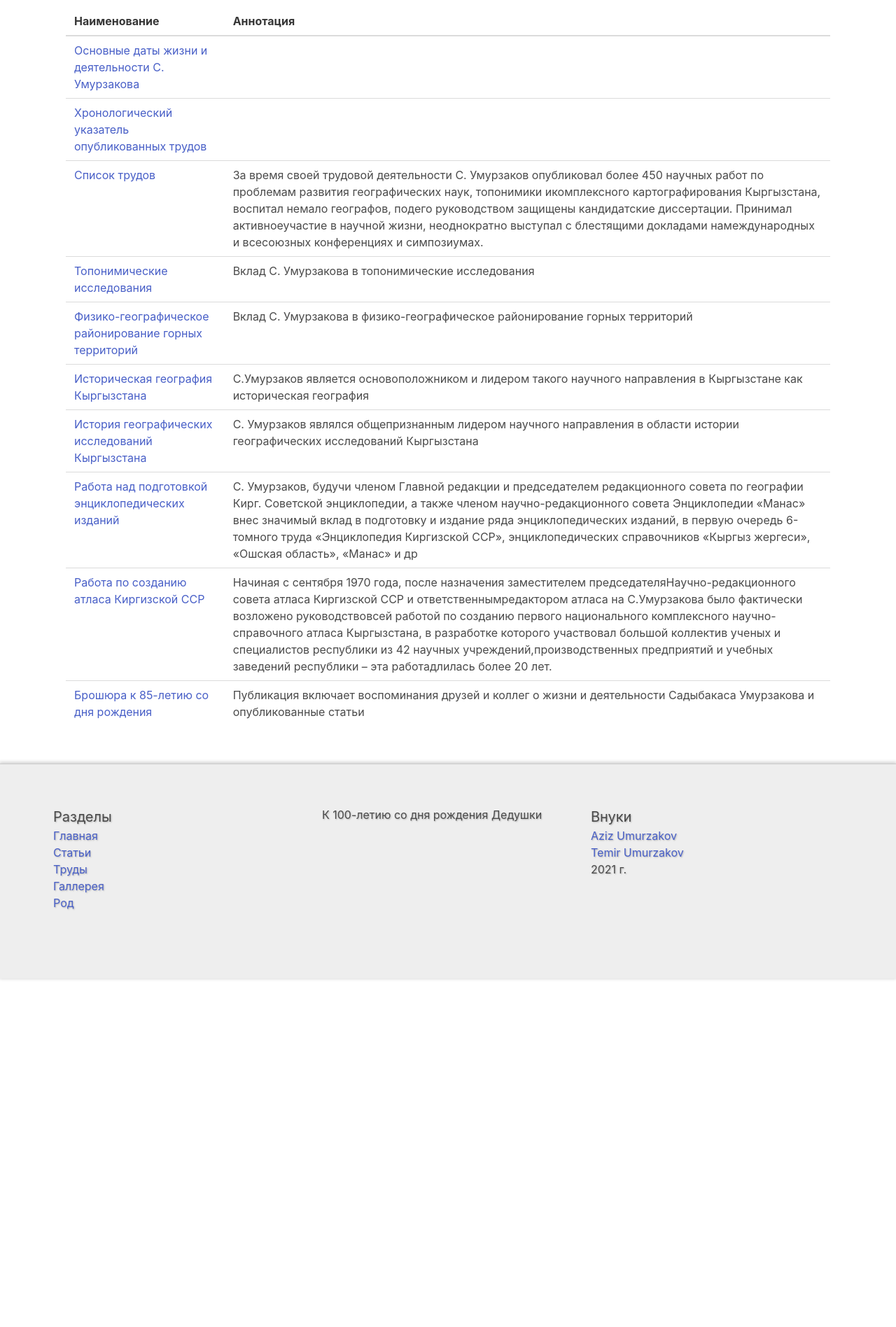
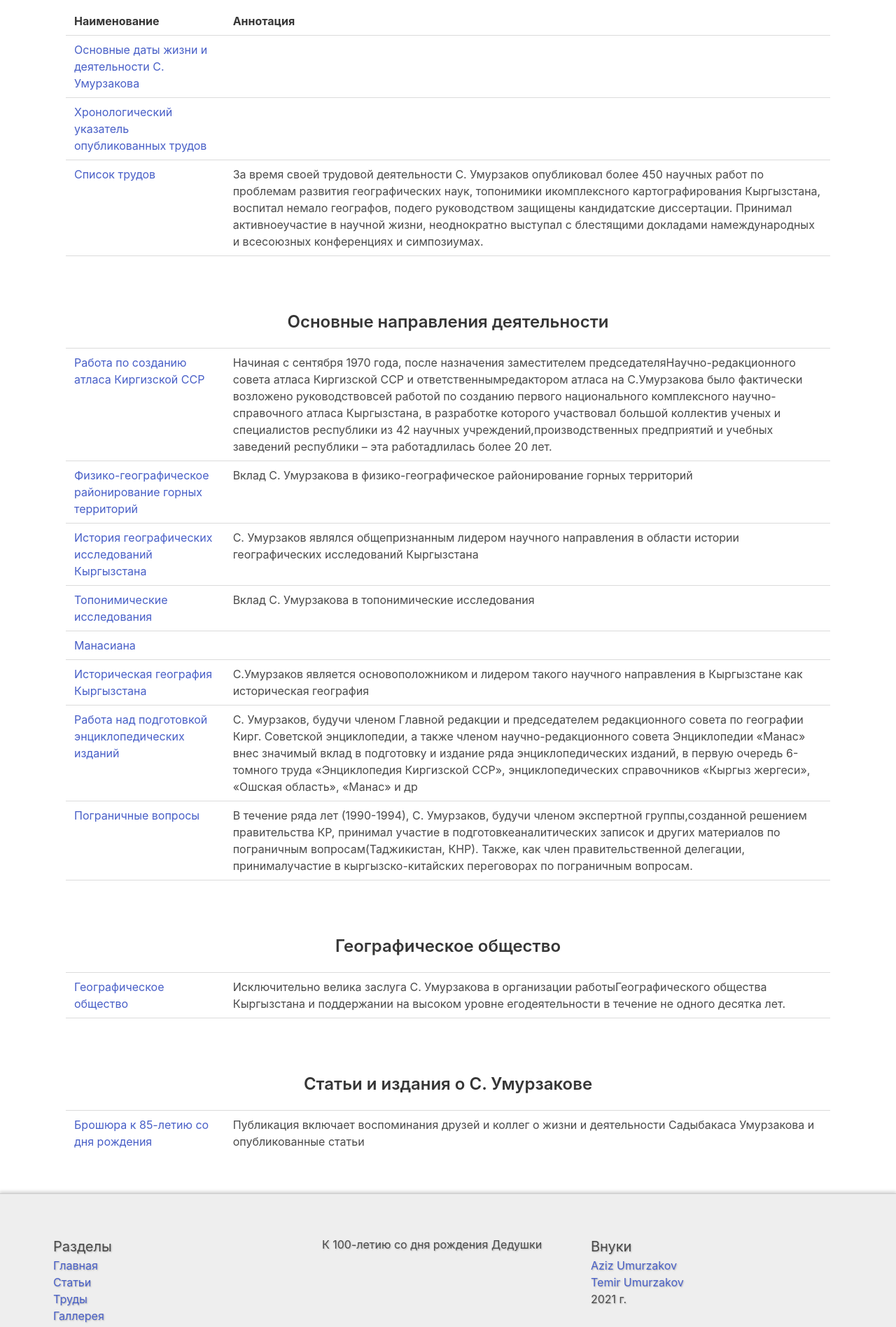
Before and after one commit to tumurzakov/sadybakas, a Jekyll site: the page built from articles.markdown, in a window 1280 px wide. Shown: the part 375-2271 px from the top of the page at 70% size. Built offline with Jekyll 4.4.1, drawn with Linux system fonts in a browser that asks for light colours; before the commit the page ends 1773 px from its top, so only the background shows below that.

Commit message:
Documents added

```diff
--- a/_sass/body.scss
+++ b/_sass/body.scss
@@ -1,2 +1,7 @@
 .body {
 }
+
+table .subsection {
+    padding-top: 80px !important;
+    text-align: center !important;
+}
--- a/articles.markdown
+++ b/articles.markdown
@@ -2,15 +2,93 @@
 layout: default
 ---
 
-|**Наименование**|**Аннотация**|
-|---|---|
-|[Основные даты жизни и деятельности С. Умурзакова](/files/Основные даты жизни и деятельности С.pdf)||
-|[Хронологический указатель опубликованных трудов](/files/Хронологический указатель опубликованных трудов.pdf)||
-|[Список трудов](/files/Список трудов.pdf)|За   время   своей   трудовой   деятельности   С.   Умурзаков   опубликовал   более   450 научных   работ   по   проблемам   развития   географических   наук,   топонимики   икомплексного картографирования Кыргызстана, воспитал немало географов, подего   руководством   защищены   кандидатские   диссертации.   Принимал   активноеучастие   в   научной  жизни,   неоднократно   выступал  с  блестящими  докладами намеждународных и всесоюзных конференциях и симпозиумах. |
-|[Топонимические исследования](/articles/toponomy_research)|Вклад С. Умурзакова в топонимические исследования|
-|[Физико-географическое районирование горных территорий](/articles/physic_geographic_districting)|Вклад С. Умурзакова в физико-географическое районирование горных территорий|
-|[Историческая география Кыргызстана](/articles/historic_geography)|С.Умурзаков является основоположником и лидером такого научного направления в Кыргызстане как историческая география|
-|[История географических исследований Кыргызстана](/articles/geography_history)|С. Умурзаков являлся общепризнанным лидером научного направления в области истории географических исследований Кыргызстана|
-|[Работа над подготовкой энциклопедических изданий](/files/Работа над подготовкой энциклопедических изданий.pdf)|С. Умурзаков, будучи членом Главной редакции и председателем редакционного совета по географии Кирг. Советской энциклопедии, а также членом научно-редакционного совета Энциклопедии «Манас» внес значимый вклад в подготовку и издание ряда энциклопедических изданий, в первую очередь 6-томного труда «Энциклопедия Киргизской ССР», энциклопедических справочников «Кыргыз жергеси», «Ошская область», «Манас» и др|
-|[Работа по созданию атласа Киргизской ССР](/files/Работа по созданию атласа Киргизской ССР.pdf)|Начиная с сентября 1970 года, после назначения заместителем председателяНаучно-редакционного   совета   атласа   Киргизской   ССР   и   ответственнымредактором атласа на С.Умурзакова было фактически возложено руководствовсей   работой   по   созданию   первого   национального   комплексного   научно-справочного атласа Кыргызстана, в разработке которого участвовал большой коллектив ученых   и   специалистов   республики   из   42   научных   учреждений,производственных предприятий и учебных заведений республики – эта работадлилась более 20 лет.|
-|[Брошюра к 85-летию со дня рождения](/files/Брошюра об С.Умурзакове 2006.pdf)|Публикация включает воспоминания друзей и коллег о жизни и деятельности Садыбакаса Умурзакова и опубликованные статьи|
+<table>
+    <tr>
+        <th>Наименование</th>
+        <th>Аннотация</th>
+    </tr>
+    <tr>
+        <td><a href="/files/Основные даты жизни и деятельности С.pdf">Основные даты жизни и деятельности С. Умурзакова</a></td>
+        <td></td>
+    </tr>
+
+    <tr>
+        <td><a href="/files/Хронологический указатель опубликованных трудов.pdf">Хронологический указатель опубликованных трудов</a></td>
+        <td></td>
+    </tr>
+
+    <tr>
+        <td><a href="/files/Список трудов.pdf">Список трудов</a></td>
+        <td>За   время   своей   трудовой   деятельности   С.   Умурзаков   опубликовал   более   450 научных   работ   по   проблемам   развития   географических   наук,   топонимики   икомплексного картографирования Кыргызстана, воспитал немало географов, подего   руководством   защищены   кандидатские   диссертации.   Принимал   активноеучастие   в   научной  жизни,   неоднократно   выступал  с  блестящими  докладами намеждународных и всесоюзных конференциях и симпозиумах.</td>
+    </tr>
+
+    <tr>
+        <th colspan='2' class='subsection'><h3>Основные направления деятельности</h3></th>
+    </tr>
+
+    <tr>
+        <td><a href="/files/Работа по созданию атласа Киргизской ССР.pdf">Работа по созданию атласа Киргизской ССР</a></td>
+        <td>Начиная с сентября 1970 года, после назначения заместителем председателяНаучно-редакционного   совета   атласа   Киргизской   ССР   и   ответственнымредактором атласа на С.Умурзакова было фактически возложено руководствовсей   работой   по   созданию   первого   национального   комплексного   научно-справочного атласа Кыргызстана, в разработке которого участвовал большой коллектив ученых   и   специалистов   республики   из   42   научных   учреждений,производственных предприятий и учебных заведений республики – эта работадлилась более 20 лет.</td>
+    </tr>
+
+    <tr>
+        <td><a href="/articles/physic_geographic_districting">Физико-географическое районирование горных территорий</a></td>
+        <td>Вклад С. Умурзакова в физико-географическое районирование горных территорий</td>
+    </tr>
+
+    <tr>
+        <td><a href="/articles/geography_history">История географических исследований Кыргызстана</a></td>
+        <td>С. Умурзаков являлся общепризнанным лидером научного направления в области истории географических исследований Кыргызстана</td>
+    </tr>
+
+    <tr>
+        <td><a href="/articles/toponomy_research">Топонимические исследования</a></td>
+        <td>Вклад С. Умурзакова в топонимические исследования</td>
+    </tr>
+
+    <tr>
+        <td><a href="/articles/manasiana">Манасиана</a></td>
+        <td></td>
+    </tr>
+
+    <tr>
+        <td><a href="/articles/historic_geography">Историческая география Кыргызстана</a></td>
+        <td>С.Умурзаков является основоположником и лидером такого научного направления в Кыргызстане как историческая география</td>
+    </tr>
+
+    <tr>
+        <td><a href="/files/Работа над подготовкой энциклопедических изданий.pdf">Работа над подготовкой энциклопедических изданий</a></td>
+        <td>С. Умурзаков, будучи членом Главной редакции и председателем редакционного совета по географии Кирг. Советской энциклопедии, а также членом научно-редакционного совета Энциклопедии «Манас» внес значимый вклад в подготовку и издание ряда энциклопедических изданий, в первую очередь 6-томного труда «Энциклопедия Киргизской ССР», энциклопедических справочников «Кыргыз жергеси», «Ошская область», «Манас» и др</td>
+    </tr>
+
+    <tr>
+        <td><a href="/files/Пограничные вопросы.pdf">Пограничные вопросы</a></td>
+        <td>В течение ряда лет (1990-1994), С. Умурзаков, будучи членом экспертной группы,созданной   решением   правительства   КР,   принимал   участие   в   подготовкеаналитических   записок   и   других   материалов   по   пограничным   вопросам(Таджикистан,   КНР).   Также,  как  член  правительственной   делегации,  принималучастие в кыргызско-китайских переговорах по пограничным вопросам.</td>
+    </tr>
+
+    <tr>
+        <th colspan='2' class='subsection'><h3>Географическое общество</h3></th>
+    </tr>
+
+    <tr>
+        <td><a href="/files/Географическое общество.pdf">Географическое общество</a></td>
+        <td>Исключительно   велика   заслуга   С.   Умурзакова   в   организации   работыГеографического общества Кыргызстана и поддержании на высоком уровне егодеятельности в течение не одного десятка лет.</td>
+    </tr>
+
+    <tr>
+        <th colspan='2' class='subsection'><h3>Статьи и издания о С. Умурзакове</h3></th>
+    </tr>
+
+    <tr>
+        <td><a href="/files/Брошюра об С.Умурзакове 2006.pdf">Брошюра к 85-летию со дня рождения</a></td>
+        <td>Публикация включает воспоминания друзей и коллег о жизни и деятельности Садыбакаса Умурзакова и опубликованные статьи</td>
+    </tr>
+
+    <!--
+    <tr>
+        <td><a href=""></a></td>
+        <td></td>
+    </tr>
+    -->
+
+</table>
--- /dev/null
+++ b/articles/bishkek.markdown
@@ -0,0 +1,6 @@
+---
+layout: default
+---
+
+<img src="/files/Кайрылуусу, 1991 norm.jpg">
+<img src="/files/Кайрылуусу, 2 norm.jpg">
--- a/works.markdown
+++ b/works.markdown
@@ -9,3 +9,4 @@ layout: default
 |[Географическая изученность Кыргызстана до середины XIX века](/files/Umurzakov book-updated 08.05.2021.pdf)|Настоящая работа посвящена истории исследований и географических представлений о Кыргызстане с древнейших времен до середины XIX века.  На основе архивных материалов, научных трудов и рукописей дается обзор знаний о стране по данным античных авторов, китайских путешественников, европейских, арабских и среднеазиатских географов и мыслителей, русских исследователей за значительный период времени.  Предназначена для широкого круга читателей, включая ученых и препо- давателей вузов, студентов и школьников, всех, кто интересуется историей и географией родного края<br><br>**Умурзаков C.<br>  Университет Центральной Азии, 2021. – 180 с.**|
 |[Участие местного русского населения в географическом изучении](/files/Участие местного русского населения в географическом изучении.pdf)|Участие местного русского населения в географическом изучении Киргизии (2 половина 19 – начало 20 в.)|
 |[Письмо ЦК КП Киргизии](/files/Письмо ЦК КП Киргизии.pdf)|БЕСЦЕННОЕ  ДУХОВНОЕ  БОГАТСТВО  НАРОДА<br>Сохранить и восстановить исторические географические названия|
+|[Обращение общественности к депутатам Жогорку Кенеша о переименовании г. Фрунзе в Бишкек](/articles/bishkek)||
```
Also changed, not shown: articles/manasiana.markdown (added, +17 -0 lines), 14 other files.
